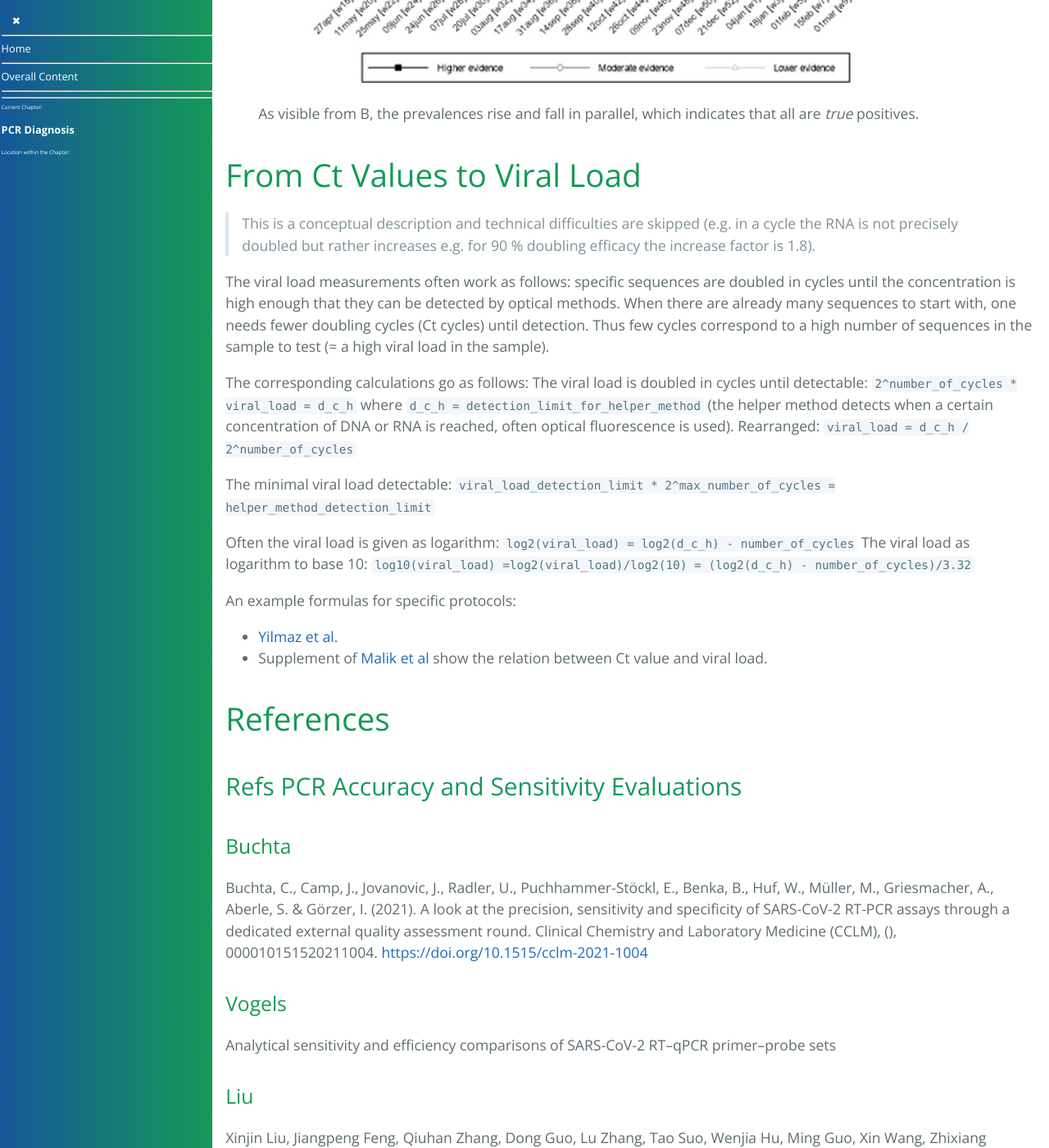
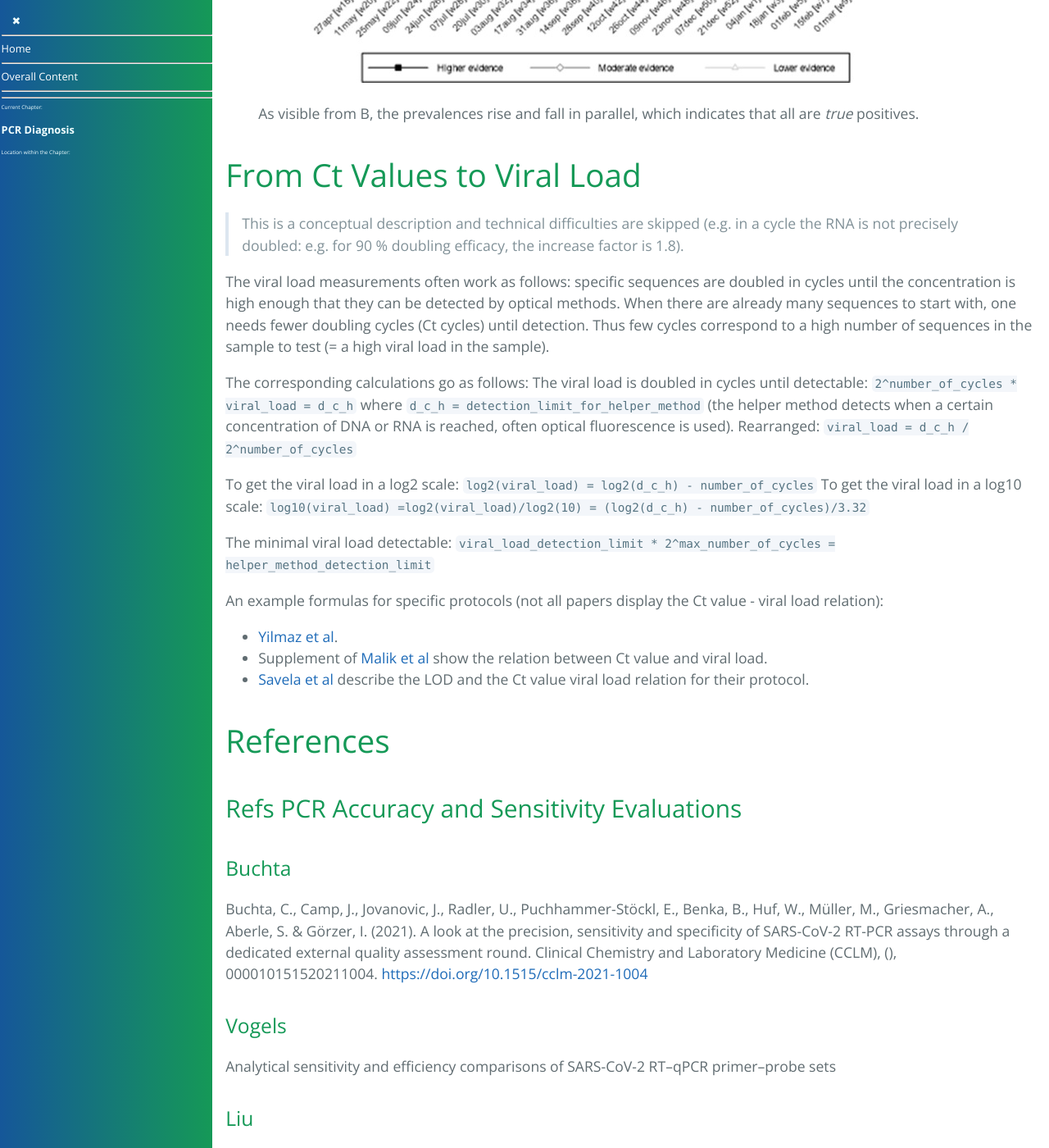
Before and after one commit to forestgrape/coronavirus, a Jekyll site: the page built from 3_medical/pcr_diagnosis.md, in a window 1280 px wide and 1400 px high, scrolled down 3998 px. Shown: the whole window at 82% size. Built offline with Jekyll 4.4.1, drawn with Linux system fonts in a browser that asks for light colours; our own code applies the rules of GitHub Pages for plain Markdown files; some of the changed text lies outside the part shown.

Commit message:
clarifications

```diff
--- a/3_medical/pcr_diagnosis.md
+++ b/3_medical/pcr_diagnosis.md
@@ -35,7 +35,7 @@ The PCR sensitivity and accuracy for different settings. E.g.
 
 
 ### Relation of Sensitivity and Accuracy
-For many considerations, the sensitivity can be viewed as the accuracy at very low DNA/RNA concentration which corresponds to high cycles numbers (usually above 35).
+At very low DNA/RNA concentration (usually above 35) the accuracy fluctuations cause with a certain probability the measured result to be below the LOD. Thereby the sensitivity is decreased.
 
 
 ### RT-PCR Accuracy for SARS-CoV-2
@@ -67,25 +67,26 @@ Due the significance of SARS-CoV-2, for SARS-CoV-2 there are several comparisons
   As visible from B, the prevalences rise and fall in parallel, which indicates that all are *true* positives.
 
 ## From Ct Values to Viral Load
-> This is a conceptual description and technical difficulties are skipped (e.g. in a cycle the RNA is not precisely doubled but rather increases e.g. for 90 % doubling efficacy the increase factor is 1.8).
+> This is a conceptual description and technical difficulties are skipped (e.g. in a cycle the RNA is not precisely doubled: e.g. for 90 % doubling efficacy, the increase factor is 1.8).
 
 The viral load measurements often work as follows: specific sequences are doubled in cycles until the concentration is high enough that they can be detected by optical methods. When there are already many sequences to start with, one needs fewer doubling cycles (Ct cycles) until detection. Thus few cycles correspond to a high number of sequences in the sample to test (= a high viral load in the sample).
 
 The corresponding calculations go as follows: The viral load is doubled in cycles until detectable: `2^number_of_cycles * viral_load = d_c_h` where `d_c_h = detection_limit_for_helper_method` (the helper method detects when a certain concentration of DNA or RNA is reached, often optical fluorescence is used). Rearranged:
 `viral_load = d_c_h / 2^number_of_cycles`
 
+To get the viral load in a log2 scale:
+`log2(viral_load) = log2(d_c_h) - number_of_cycles`
+To get the viral load in a log10 scale:
+`log10(viral_load) =log2(viral_load)/log2(10) = (log2(d_c_h) - number_of_cycles)/3.32`
+
 The minimal viral load detectable:
 `viral_load_detection_limit * 2^max_number_of_cycles = helper_method_detection_limit`
 
-Often the viral load is given as logarithm:
-`log2(viral_load) = log2(d_c_h) - number_of_cycles`
-The viral load as logarithm to base 10:
-`log10(viral_load) =log2(viral_load)/log2(10) = (log2(d_c_h) - number_of_cycles)/3.32`
 
-An example formulas for specific protocols:
+An example formulas for specific protocols (not all papers display the Ct value - viral load relation):
 * [Yilmaz et al](./diagnosis_and_viral_load.md#summary-yilmaz).
 * Supplement of [Malik et al](./diagnosis_and_viral_load.md#summary-malik) show the relation between Ct value and viral load.
-
+* [Savela et al](./diagnosis_and_viral_load.md#savela) describe the LOD and the Ct value viral load relation for their protocol.
 
 
 ## References
```
